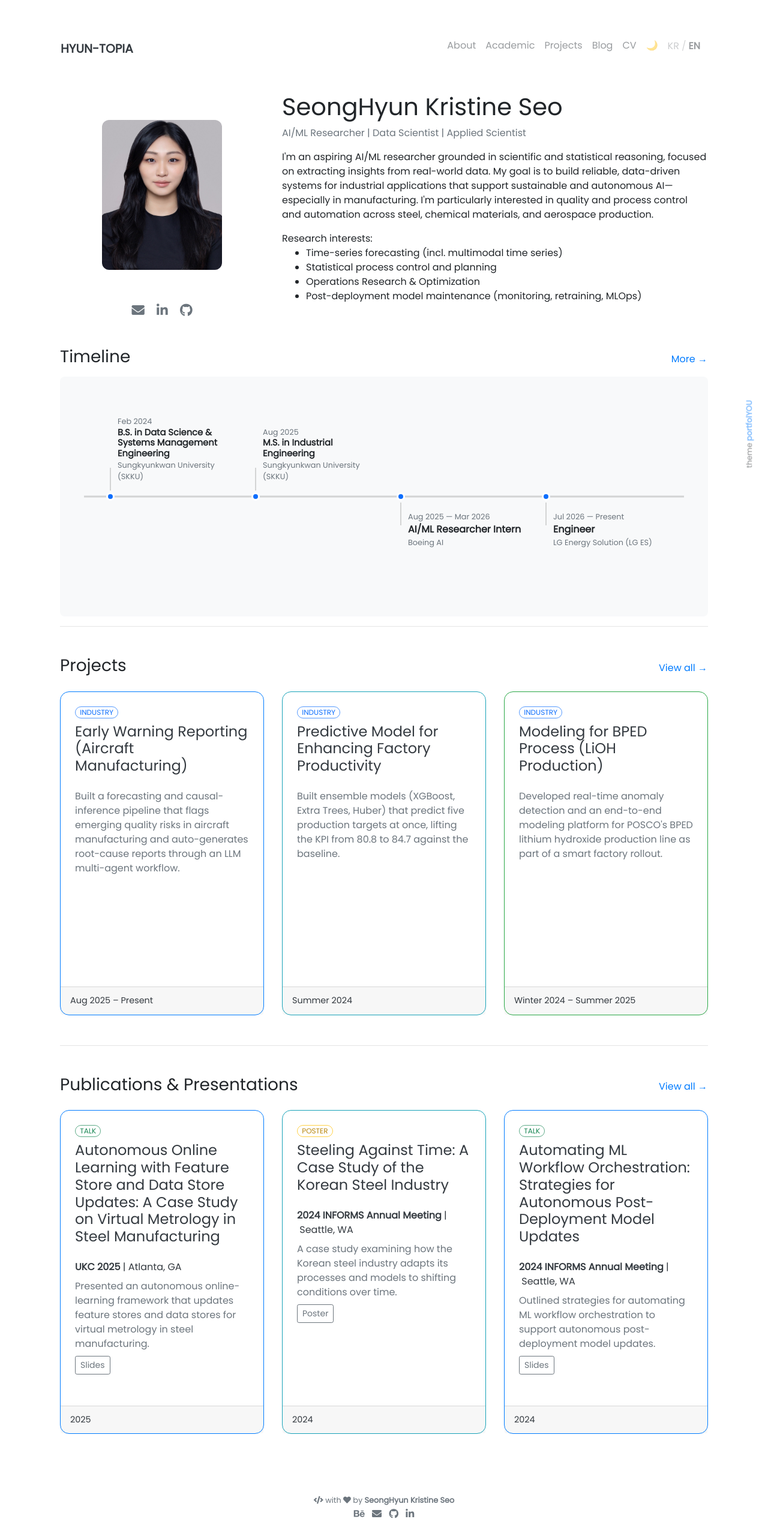
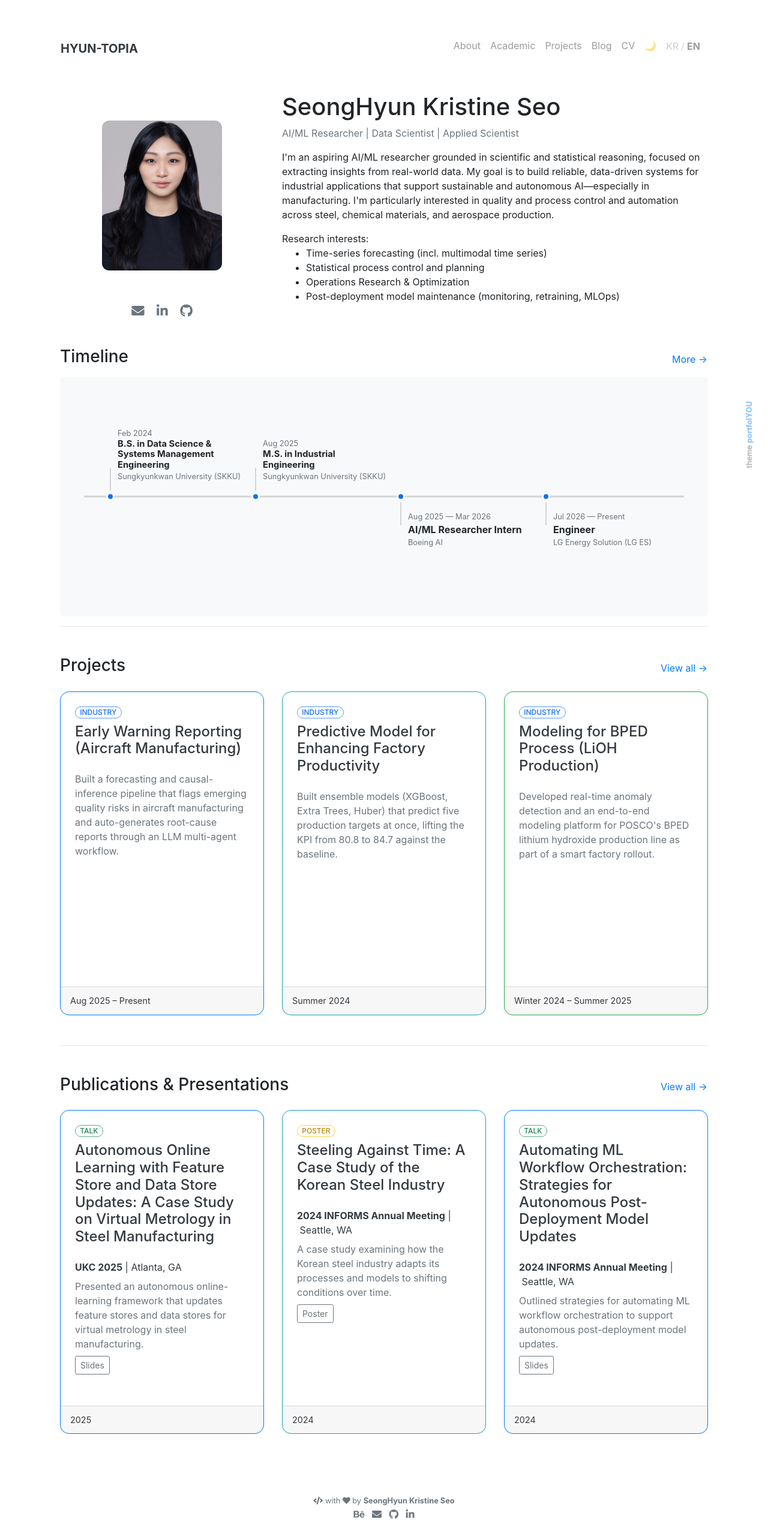
Before and after one commit to seonghyunseo-kr/seonghyunseo-kr.github.io, a Jekyll site: the page built from pages/index.html, in a window 1280 px wide. Shown: the whole page at 60% size. Built offline with Jekyll 4.4.1, drawn with Linux system fonts in a browser that asks for light colours; some web fonts are replaced.

Commit message:
Switch site font from Poppins to Pretendard Variable
Pretendard covers both Latin and Hangul glyphs natively, so KR-mode
text no longer falls back to the system font.

```diff
--- a/_sass/_base.scss
+++ b/_sass/_base.scss
@@ -3,7 +3,7 @@
 }
 
 body {
-  font-family: "Poppins", sans-serif;
+  font-family: "Pretendard Variable", -apple-system, BlinkMacSystemFont, sans-serif;
 }
 
 .badge {
--- a/_sass/portfolYOU.scss
+++ b/_sass/portfolYOU.scss
@@ -1,7 +1,7 @@
 @charset "utf-8";
 
 // Custom Fonts
-@import url('https://fonts.googleapis.com/css?family=Poppins');
+@import url('https://cdn.jsdelivr.net/gh/orioncactus/pretendard@latest/dist/web/variable/pretendardvariable-dynamic-subset.min.css');
 
 // Import partials from `sass_dir` (defaults to `_sass`)
 @import "variables",
```
Also changed, not shown: 1 other file.
